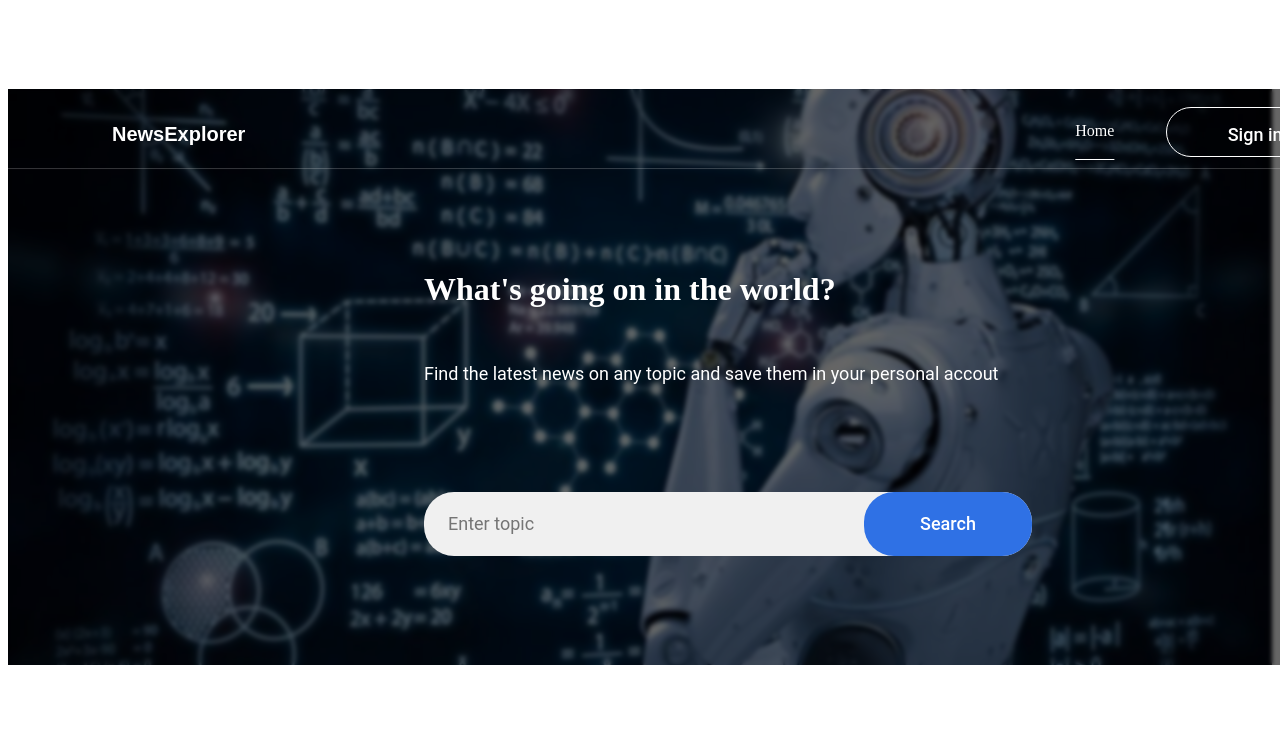
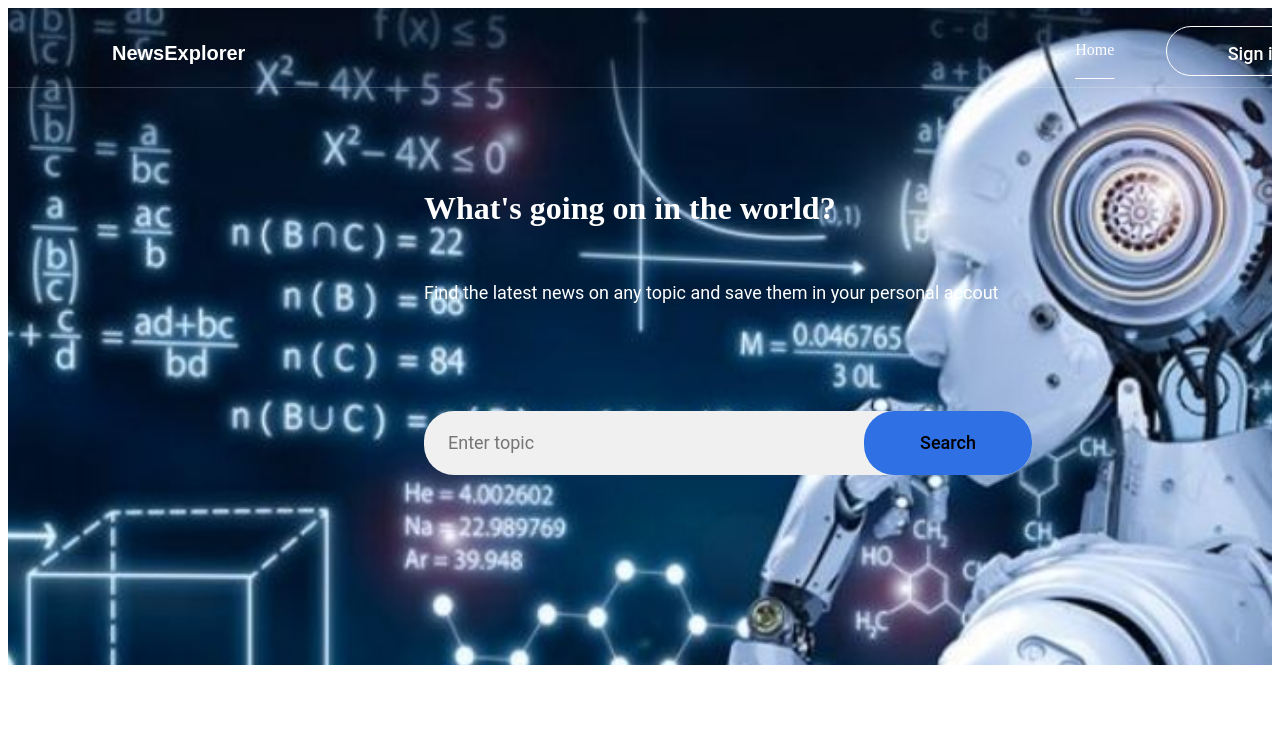
Before and after one commit to IMLUOAI/NE_Frontend_application, a React (Create React App) app: page / in a window 1280 px wide. Shown: the top 744 px of the page. Built offline with nearby package versions, Linux system fonts and the light colour scheme.

Commit message:
Updated css for header

```diff
--- a/src/blocks/app.css
+++ b/src/blocks/app.css
@@ -2,18 +2,26 @@
   max-width: 1654px;
   height: 1644px;
   margin: 0;
+  position: relative;
 }
-.page__section::before {
+
+.page__background-wrapper {
+  width: 100%;
+  position: relative;
+  overflow: hidden;
+}
+.page__background-wrapper::before {
   content: "";
+  background-image: url("../images/NewsExplorer.jpg");
+  background-size: cover;
+  background-position: center;
+  background-color: rgba(0, 0, 0, 0.6);
   position: absolute;
   top: 0;
+  right: 0;
+  bottom: 0;
   left: 0;
-  width: 100%;
-  height: 100%;
+  backdrop-filter: blur(8px);
   z-index: 1;
+  /* opacity: 1; */
 }
-.page__section * {
-  position: relative;
-  z-index: 2;
-  color: #ffffff;
-}
--- a/src/blocks/header.css
+++ b/src/blocks/header.css
@@ -6,6 +6,8 @@
   height: 80px;
   border-bottom: 1px solid #c4c4c403;
   box-shadow: 0px -1px 0px 0px #ffffff33 inset;
+  position: relative;
+  z-index: 3;
   margin: 0;
 }
 .header__bar {
@@ -26,6 +28,7 @@
   line-height: 24px;
   text-align: left;
   background-color: transparent;
+  color: #ffffff;
   border: none;
   margin: 30px auto 26px 0;
 }
@@ -100,6 +103,7 @@
   font-weight: 500;
   line-height: 24px;
   text-align: center;
+  color: #ffffff;
   border: none;
   background-color: transparent;
 }
--- a/src/blocks/main.css
+++ b/src/blocks/main.css
@@ -1,18 +1,16 @@
 .main__section {
   display: flex;
   flex-direction: column;
+  position: relative;
+  z-index: 3;
 }
-.main__background {
+.main__container {
   max-width: 1440px;
   height: 576px;
   border: 1px;
-  background-image: url("../images/NewsExplorer.jpg");
-  background-size: cover;
-  background-position: center;
-  position: relative;
-  z-index: 2;
+  margin: 0;
 }
-.main__background::before {
+/* .main__container::before {
   content: "";
   width: 1440px;
   height: 576px;
@@ -22,9 +20,9 @@
   right: 0;
   bottom: 0;
   left: 0;
-  backdrop-filter: blur(2px);
+  backdrop-filter: blur(5px);
   z-index: 0;
-}
+} */
 
 .main__content {
   width: 608px;
@@ -33,6 +31,7 @@
   flex-direction: column;
   white-space: wrap;
   margin: 80px 416px 288px;
+  color: #ffffff;
 }
 .mian__title {
   width: 608px;
--- a/src/blocks/newsSection.css
+++ b/src/blocks/newsSection.css
@@ -4,7 +4,8 @@
   display: flex;
   flex-direction: column;
   background: #f5f6f7;
-  position: relative;
+  /* position: relative;
+  z-index: 2; */
 }
 .news__section-title {
   width: 712px;
--- a/src/blocks/profile.css
+++ b/src/blocks/profile.css
@@ -4,6 +4,8 @@
   display: flex;
   flex-direction: row;
   background-color: #fff;
+  /* position: relative;
+  z-index: 2; */
 }
 .profile__avatar {
   width: 464px;
--- a/src/blocks/searchBar.css
+++ b/src/blocks/searchBar.css
@@ -4,6 +4,7 @@
   display: flex;
   margin-top: 88px;
   border: none;
+  position: relative;
 }
 
 .search__input {
@@ -17,7 +18,6 @@
   line-height: 24px;
   color: #000000;
   background-color: #f0f0f0;
-  position: relative;
   padding: 0 0 0 24px;
 }
 
--- a/src/components/App.jsx
+++ b/src/components/App.jsx
@@ -118,6 +118,7 @@ function App() {
   return (
     <CurrentUserContext.Provider value={{ currentUser, isLoggedIn }}>
       <div className="page__section">
+        <div className="page__background-wrapper">
           <Header
             userName={currentUser?.name}
             isAuthorized={isLoggedIn}
@@ -133,6 +134,9 @@ function App() {
                 </ProtectedRoute>
               }
             />
+          </Routes>
+        </div>
+        <Routes>
           <Route
             path="/profile"
             element={
--- a/src/components/Main.jsx
+++ b/src/components/Main.jsx
@@ -14,8 +14,7 @@ const Main = () => {
 
   return (
     <main className="main__section">
-      <div className="main__background">
-        <Header />
+      <div className="main__container">
         <div className="main__content">
           <h1 className="main__title">What's going on in the world?</h1>
           <h3 className="main__description">
--- a/src/components/SigninModal.jsx
+++ b/src/components/SigninModal.jsx
@@ -12,7 +12,7 @@ const SigninModal = ({
   console.log("is modal open:", isOpen);
   if (!isOpen) return null;
 
-  const { values, handleChange, errors } = useForm({
+  const { values, handleChange, errors, isFormValid } = useForm({
     email: "",
     password: "",
   });
--- a/src/components/SignupModal.jsx
+++ b/src/components/SignupModal.jsx
@@ -10,7 +10,7 @@ const SignUpModal = ({
   handleOpenSigninModal,
   handleOpenSuccessSignupModal,
 }) => {
-  const { values, handleChange, errors } = useForm({
+  const { values, handleChange, errors, isFormValid } = useForm({
     email: "",
     password: "",
     username: "",
@@ -22,12 +22,14 @@ const SignUpModal = ({
       email: values.email,
       password: values.password,
       username: values.username,
-    }).then(() => {
-      handleCloseModal()
-      handleOpenSuccessSignupModal();
-    }).catch((err) => {
-      console.log("Signup failed:", err);
     })
+      .then(() => {
+        handleCloseModal();
+        handleOpenSuccessSignupModal();
+      })
+      .catch((err) => {
+        console.log("Signup failed:", err);
+      });
   };
 
   return (
```
Lines whose indentation alone changed are shown as unchanged.
